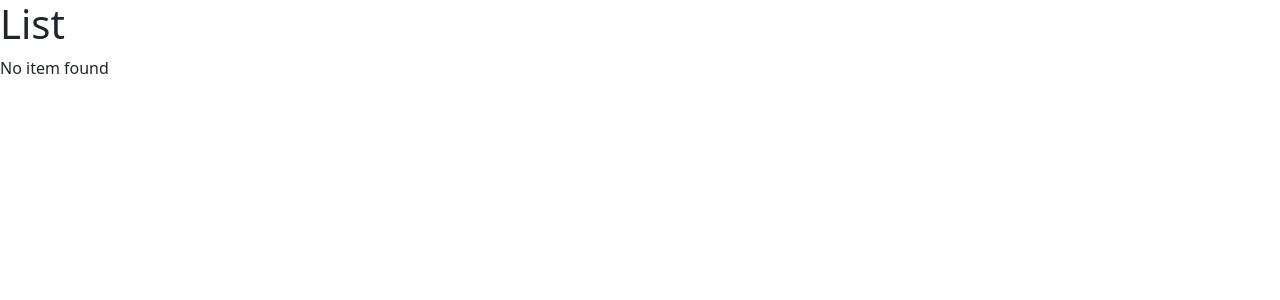
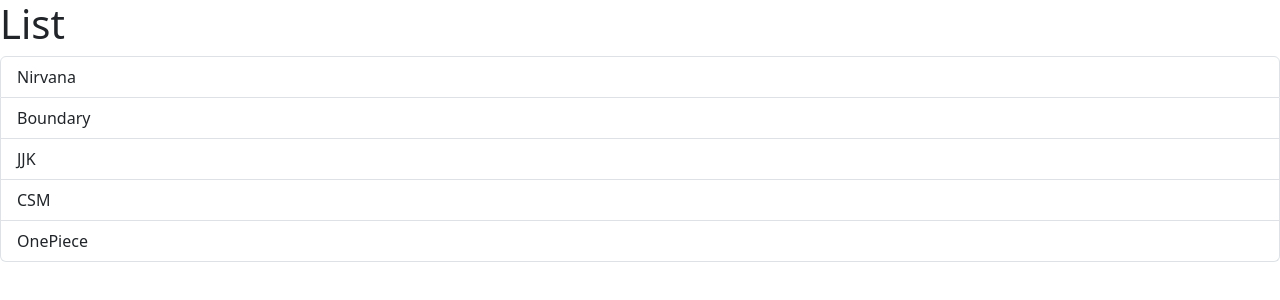
Before and after one commit to animesh0701/comic_app, a React (Vite) app: page / in a window 1280 px wide. Shown: the top 300 px of the page. Built offline with nearby package versions, Linux system fonts and the light colour scheme.

Commit message:
Added Event Handler

```diff
--- a/src/components/ListGroup.tsx
+++ b/src/components/ListGroup.tsx
@@ -1,14 +1,20 @@
+import { MouseEvent } from "react";
+
 function ListGroup() {
-  let comics = ["Nirvana", "Boundary", "JJK", "CSM", "OnePiece"];
-  comics = [];
+  const comics = ["Nirvana", "Boundary", "JJK", "CSM", "OnePiece"];
+
+  // Event handler
+  const handleClick = (event: MouseEvent) => console.log(event);
 
   return (
     <>
       <h1>List</h1>
       {comics.length === 0 && <p>No item found</p>}
       <ul className="list-group">
-        {comics.map((comic) => (
-          <li key={comic}>{comic}</li>
+        {comics.map((comic, index) => (
+          <li className="list-group-item" key={comic} onClick={handleClick}>
+            {comic}
+          </li>
         ))}
       </ul>
     </>
```
